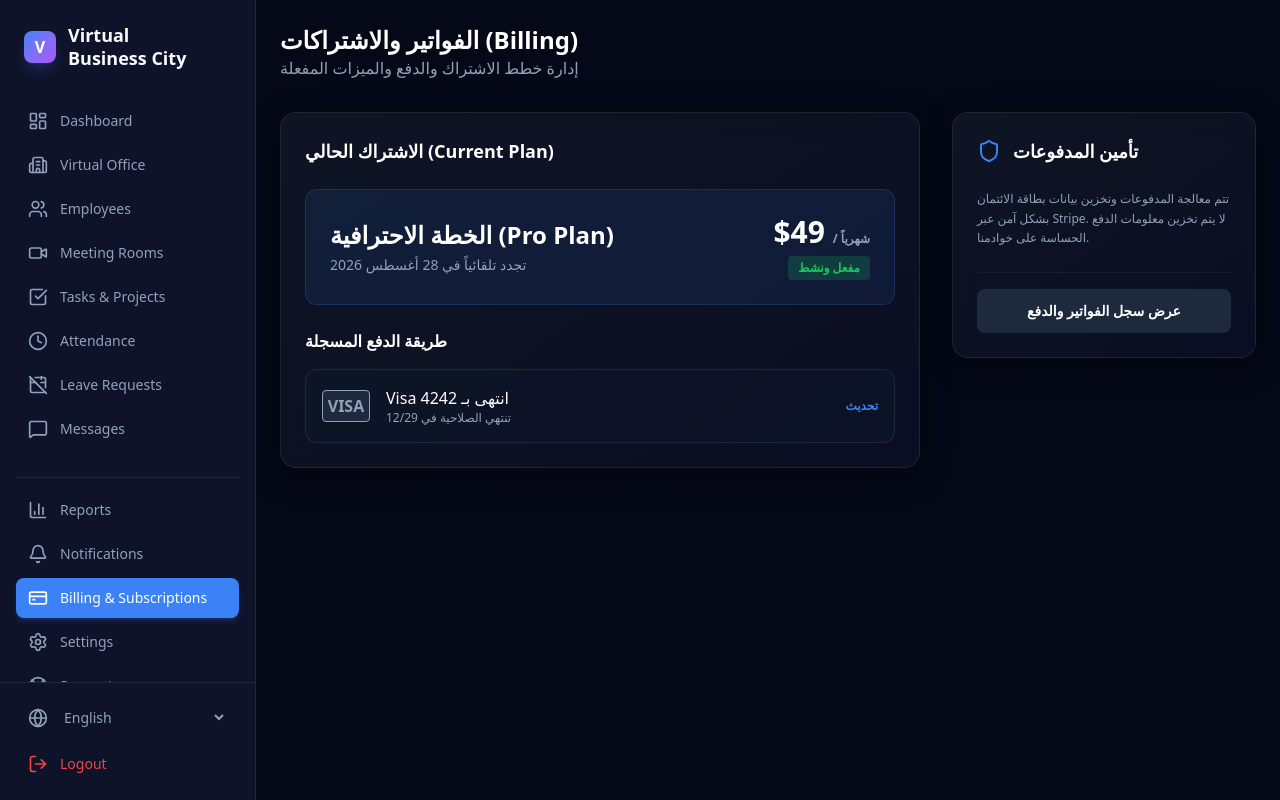
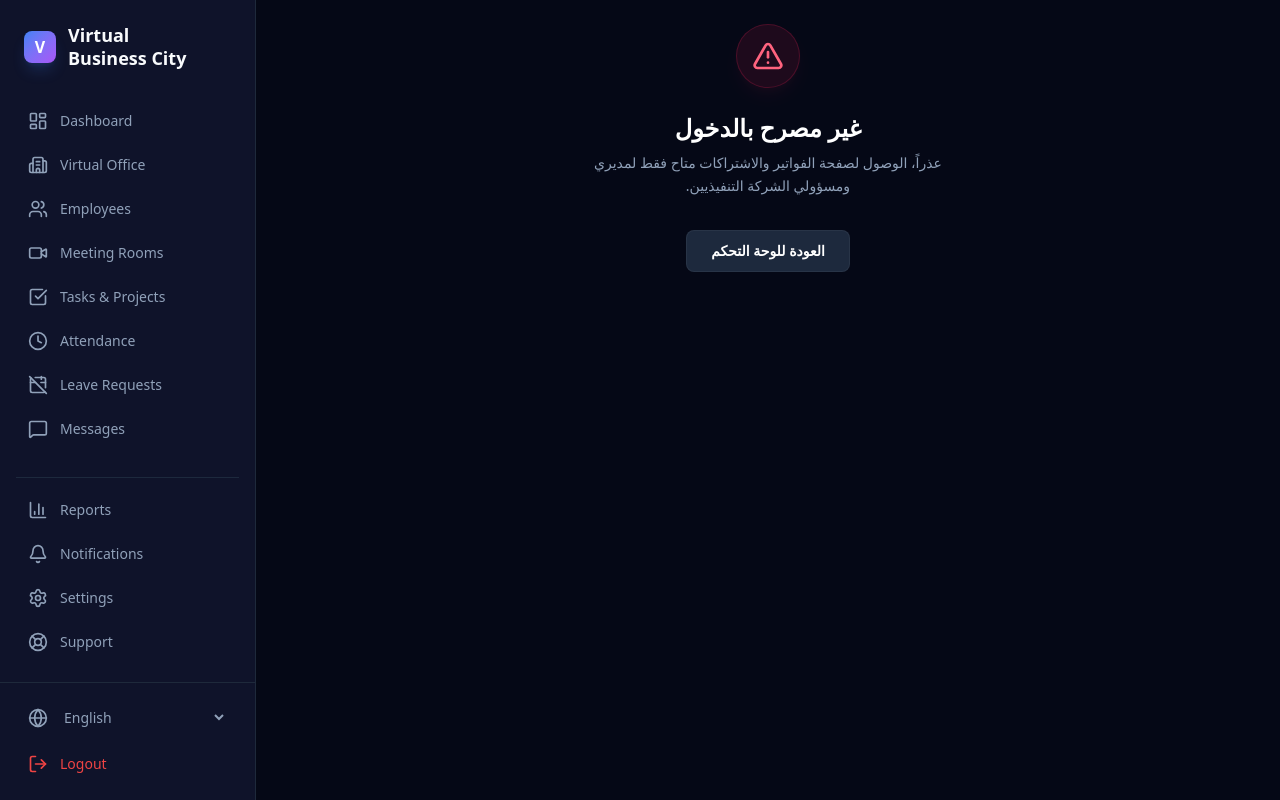
Before and after one commit to ANASOFTWER/kalspace, a Next.js app: page /en/dashboard/billing in a window 1280 px wide. Built offline with nearby package versions, Linux system fonts and the light colour scheme; no server answers.

Commit message:
Hide billing section from employee sidebars and block direct page url access

```diff
--- a/src/app/[locale]/dashboard/billing/page.tsx
+++ b/src/app/[locale]/dashboard/billing/page.tsx
@@ -1,8 +1,73 @@
 "use client";
 
-import { CreditCard, Check, Shield } from 'lucide-react';
+import { useState, useEffect } from 'react';
+import { supabase } from '@/lib/supabase';
+import { CreditCard, Check, Shield, AlertTriangle, Loader2 } from 'lucide-react';
+import { Link } from '@/i18n/routing';
 
 export default function BillingPage() {
+  const [loading, setLoading] = useState(true);
+  const [isAuthorized, setIsAuthorized] = useState(false);
+
+  useEffect(() => {
+    async function checkRole() {
+      try {
+        setLoading(true);
+        const { data: { session } } = await supabase.auth.getSession();
+        if (!session) {
+          setIsAuthorized(false);
+          return;
+        }
+
+        const { data: profile } = await supabase
+          .from('profiles')
+          .select('role')
+          .eq('id', session.user.id)
+          .single();
+
+        if (profile) {
+          const role = profile.role;
+          setIsAuthorized(role === 'CEO' || role === 'admin' || role === 'manager');
+        }
+      } catch (err) {
+        console.error('Error checking role on billing page:', err);
+        setIsAuthorized(false);
+      } finally {
+        setLoading(false);
+      }
+    }
+    checkRole();
+  }, []);
+
+  if (loading) {
+    return (
+      <div className="flex-1 flex flex-col items-center justify-center py-20 gap-3">
+        <Loader2 className="w-8 h-8 text-primary animate-spin" />
+        <p className="text-slate-400 text-sm">جاري التحقق من صلاحيات الوصول...</p>
+      </div>
+    );
+  }
+
+  if (!isAuthorized) {
+    return (
+      <div className="flex-1 flex flex-col items-center justify-center p-6 text-center animate-fade-in-up" dir="rtl">
+        <div className="w-16 h-16 rounded-full bg-rose-500/10 border border-rose-500/20 flex items-center justify-center text-rose-400 mb-6 shadow-lg shadow-rose-500/5">
+          <AlertTriangle className="w-8 h-8" />
+        </div>
+        <h1 className="text-2xl font-bold text-white mb-2">غير مصرح بالدخول</h1>
+        <p className="text-slate-400 text-sm max-w-sm leading-relaxed mb-8">
+          عذراً، الوصول لصفحة الفواتير والاشتراكات متاح فقط لمديري ومسؤولي الشركة التنفيذيين.
+        </p>
+        <Link
+          href="/dashboard"
+          className="px-6 py-2.5 bg-slate-800 hover:bg-slate-750 text-white rounded-lg text-sm font-semibold transition-all border border-white/5"
+        >
+          العودة للوحة التحكم
+        </Link>
+      </div>
+    );
+  }
+
   return (
     <div className="h-full p-4 md:p-6 flex flex-col animate-fade-in-up">
       <div className="flex items-center justify-between mb-8">
--- a/src/components/navigation/Sidebar.tsx
+++ b/src/components/navigation/Sidebar.tsx
@@ -69,7 +69,7 @@ export default function Sidebar() {
   const bottomItems = [
     { name: t('reports'), href: '/dashboard/reports', icon: BarChart3 },
     { name: t('notifications'), href: '/dashboard/notifications', icon: Bell },
-    { name: t('billing'), href: '/dashboard/billing', icon: CreditCard },
+    ...(isCEO ? [{ name: t('billing'), href: '/dashboard/billing', icon: CreditCard }] : []),
     { name: t('settings'), href: '/dashboard/settings', icon: Settings },
     { name: t('support'), href: '/dashboard/support', icon: LifeBuoy },
   ];
```
